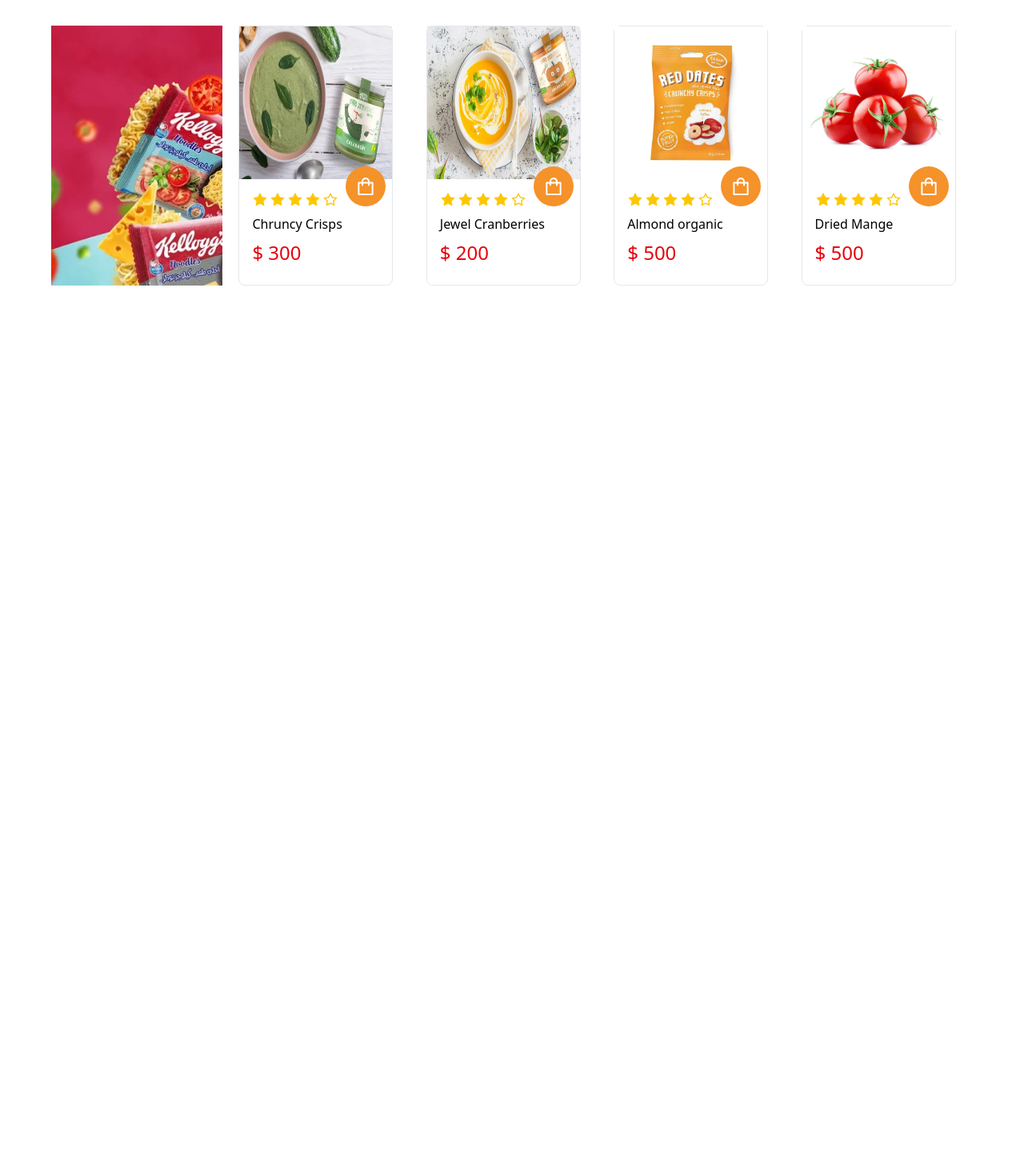
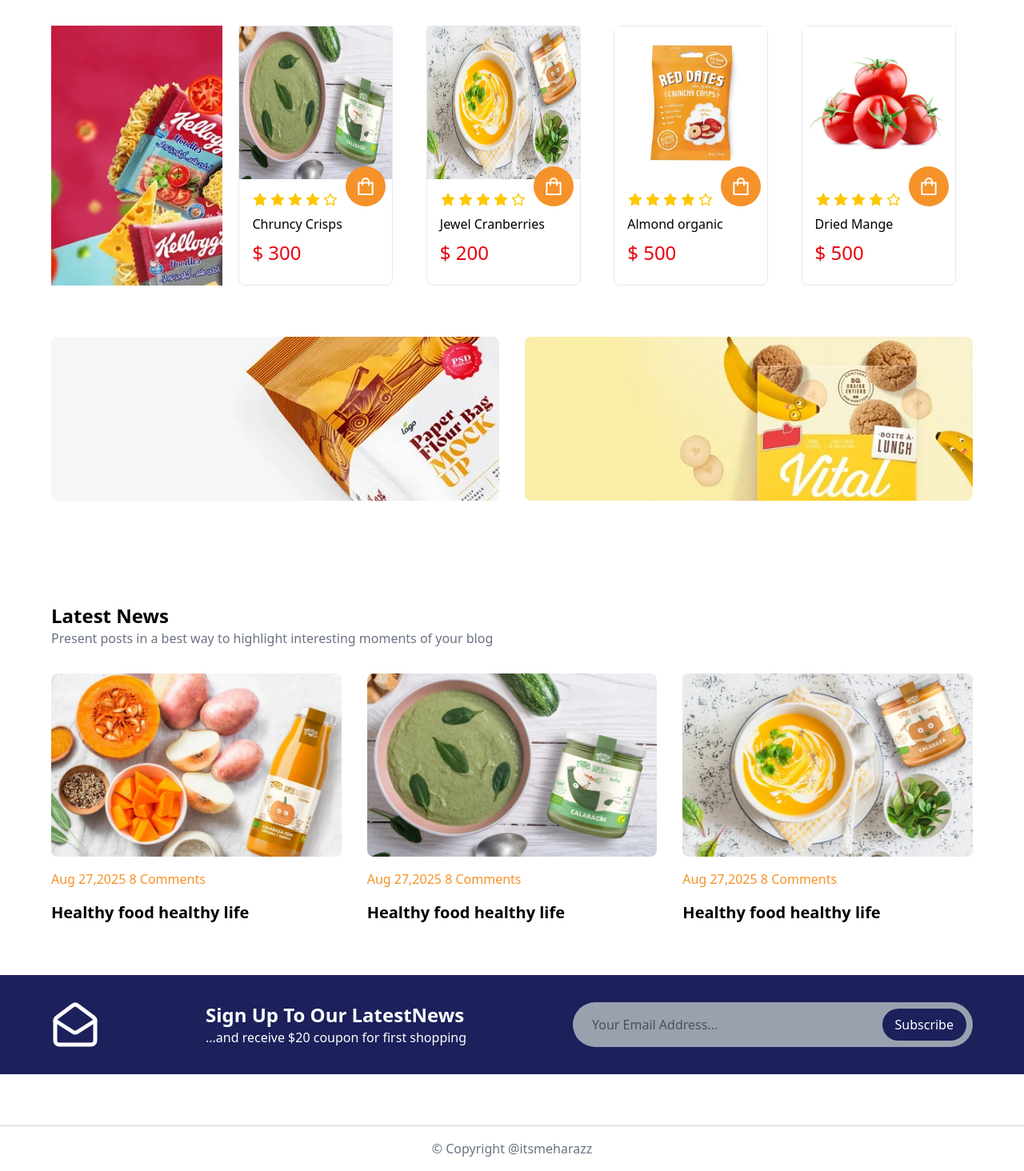
Before and after one commit to itsmeharazz/e-commerce-web, a React (Vite) app: page / in a window 1280 px wide. Shown: the part 1641-3105 px from the top of the page at 80% size. Before the commit the page ends 1998 px from the top, so only its background shows below. Built offline with nearby package versions, Linux system fonts and the light colour scheme.

Commit message:
add banner, bloge and footer section

```diff
--- a/src/App.jsx
+++ b/src/App.jsx
@@ -5,6 +5,8 @@ import HomePage from "./pages/HomePage";
 import CartPage from "./pages/CartPage";
 import PlaceOrder from "./pages/PlaceOrder";
 import SignInPopUp from "../src/compenent/SigninPopUp";
+import Footer from "./compenent/Footer";
+import LatestNews from "./compenent/LatestNews";
 const App = () => {
    const [showLogin, setShowLogin] = useState(false);
   return (
@@ -16,6 +18,8 @@ const App = () => {
         <Route path='/cart' element={<CartPage />} />
         <Route path='/order' element={<PlaceOrder />} />
       </Routes>
+      <LatestNews />
+      <Footer />
     </>
   );
 };
--- a/src/assets/data.js
+++ b/src/assets/data.js
@@ -105,3 +105,23 @@ export const products = [
     Price: "500",
   },
 ];
+export const blogData = [
+  {
+    img: products_1,
+    title: "Healthy food healthy life",
+    date: "Aug 27,2025",
+    comment: 8,
+  },
+  {
+    img: products_2,
+    title: "Healthy food healthy life",
+    date: "Aug 27,2025",
+    comment: 8,
+  },
+  {
+    img: products_3,
+    title: "Healthy food healthy life",
+    date: "Aug 27,2025",
+    comment: 8,
+  },
+];
--- /dev/null
+++ b/src/compenent/Banner.jsx
@@ -0,0 +1,26 @@
+import React from "react";
+import {assets} from '../assets/data'
+const Banner = () => {
+  return (
+    <div className='container py-16'>
+      <div className='grid sm:grid-cols-2 gap-4 sm:gap-8'>
+        <div className='overflow-hidden rounded-lg'>
+          <img
+            src={assets.banner_1}
+            alt=''
+            className='hover:scale-105 transition-transform'
+          />
+        </div>
+        <div className='overflow-hidden rounded-lg'>
+          <img
+            src={assets.banner_2}
+            alt=''
+            className='hover:scale-105 transition-transform'
+          />
+        </div>
+      </div>
+    </div>
+  );
+};
+
+export default Banner;
--- /dev/null
+++ b/src/compenent/BlockSection/BlockCard.jsx
@@ -0,0 +1,20 @@
+import React from "react";
+
+const BlogCard = ({  img, title, date, comment }) => {
+  return (
+    <div  className='space-y-4 '>
+      <img
+        src={img}
+        alt=''
+        className='rounded-lg hover:scale-105 transition-transform'
+      />
+      <div className='text-accent font-medium'>
+        <span> {date} </span>
+        <span> {comment} Comments </span>
+      </div>
+      <h3 className='font-bold text-xl'> {title} </h3>
+    </div>
+  );
+};
+
+export default BlogCard;
--- /dev/null
+++ b/src/compenent/BlockSection/BlockSection.jsx
@@ -0,0 +1,27 @@
+import React from "react";
+import BlogCard from "./BlockCard";
+import { blogData } from "../../assets/data";
+const BlogSection = () => {
+  return (
+    <div className='container pt-16'>
+      <h2 className='font-bold text-2xl'>Latest News</h2>
+      <p className='text-gray-500'>
+        Present posts in a best way to highlight interesting moments of your
+        blog
+      </p>
+      <div className='grid sm:grid-cols-2 md:grid-cols-3 gap-8 pt-8'>
+        {blogData.map((item, index) => (
+          <BlogCard
+            key={index}
+            img={item.img}
+            title={item.title}
+            date={item.date}
+            comment={item.comment}
+          />
+        ))}
+      </div>
+    </div>
+  );
+};
+
+export default BlogSection;
--- /dev/null
+++ b/src/compenent/Footer.jsx
@@ -0,0 +1,13 @@
+import React from "react";
+
+const Footer = () => {
+  return (
+    <div className='border-t border-gray-300 mt-16'>
+      <div className='container text-center text-gray-500 py-4'>
+        &copy; Copyright @itsmeharazz
+      </div>
+    </div>
+  );
+};
+
+export default Footer;
--- /dev/null
+++ b/src/compenent/LatestNews.jsx
@@ -0,0 +1,30 @@
+import React from "react";
+import { LuMailOpen } from "react-icons/lu";
+const LatestNews = () => {
+  return (
+    <div className='bg-accent-dark mt-16'>
+      <div className='container py-8 flex flex-col md:flex-row justify-between items-center gap-4 text-white'>
+        <LuMailOpen className='text-[60px]' />
+        <div>
+          <h3 className='text-xl sm:text-2xl font-semibold'>
+            Sign Up To Our LatestNews
+          </h3>
+          <p>...and receive $20 coupon for first shopping</p>
+        </div>
+        {/* ✅ Wrap input and button together */}
+        <div className='w-full max-w-[500px] relative'>
+          <input
+            type='text'
+            className='py-4 px-6 w-full rounded-full bg-gray-400 text-black'
+            placeholder='Your Email Address...'
+          />
+          <button className='bg-accent-dark absolute top-[50%] right-2 translate-y-[-50%] py-2 px-4 rounded-full text-white hover:bg-accent'>
+            Subscribe
+          </button>
+        </div>
+      </div>
+    </div>
+  );
+};
+
+export default LatestNews;
--- a/src/pages/HomePage.jsx
+++ b/src/pages/HomePage.jsx
@@ -3,7 +3,9 @@ import HeroSection from '../compenent/HeroSection';
 import Category from '../compenent/Category';
 import FruitsProducts from '../compenent/FruitsProducts';
 import BreakfastProducts from '../compenent/BreakfastProducts';
-
+import Banner from '../compenent/Banner';
+import LatestNews from '../compenent/LatestNews';
+import BlogSection from '../compenent/BlockSection/BlockSection'
 const HomePage = () => {
      const [category, setCategory] = useState("All");
   return (
@@ -12,6 +14,8 @@ const HomePage = () => {
         <Category categoryes={category} setCategory={setCategory}/>
         <FruitsProducts />
         <BreakfastProducts />
+        <Banner />
+        <BlogSection />
     </div>
   )
 }
```
